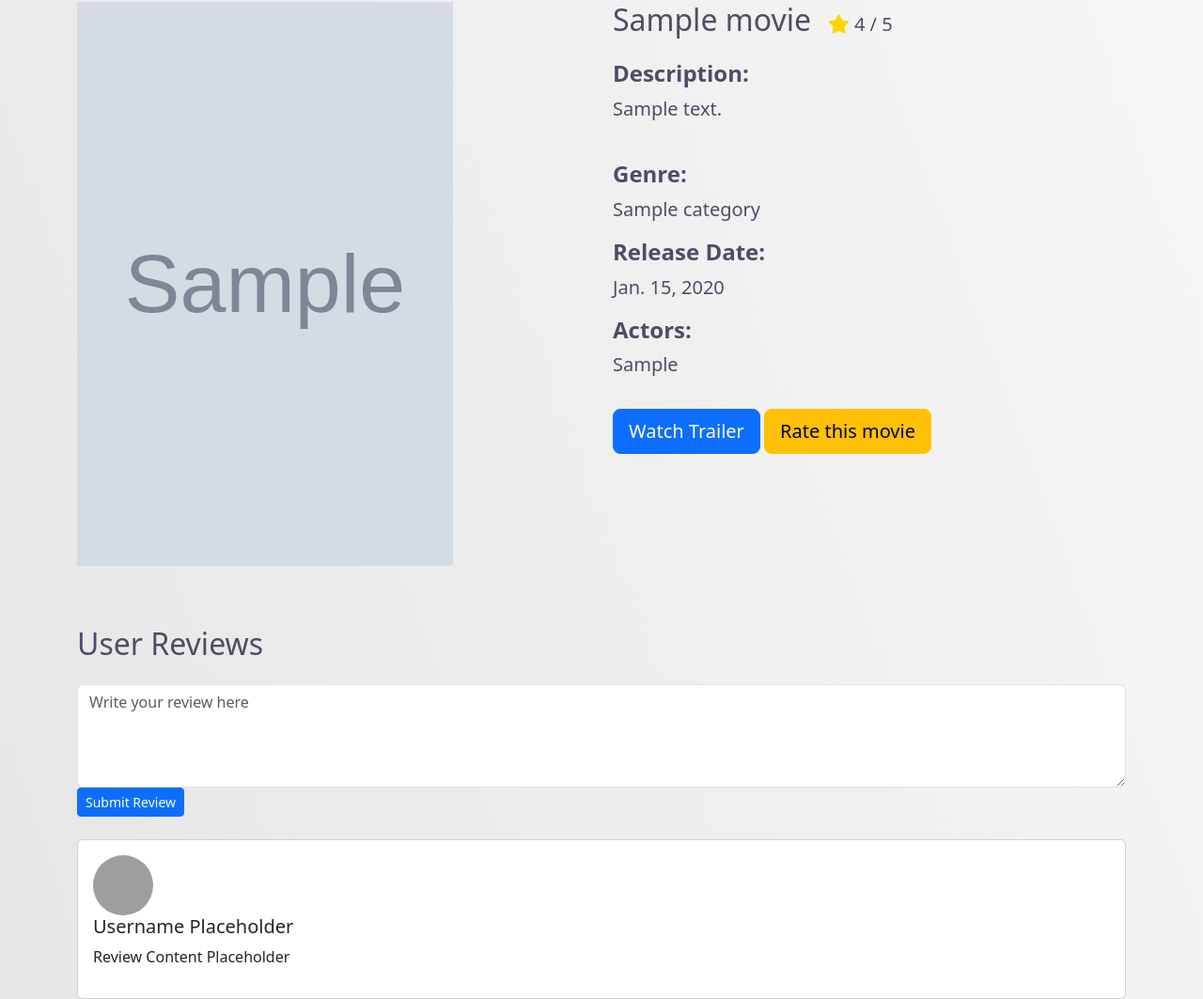
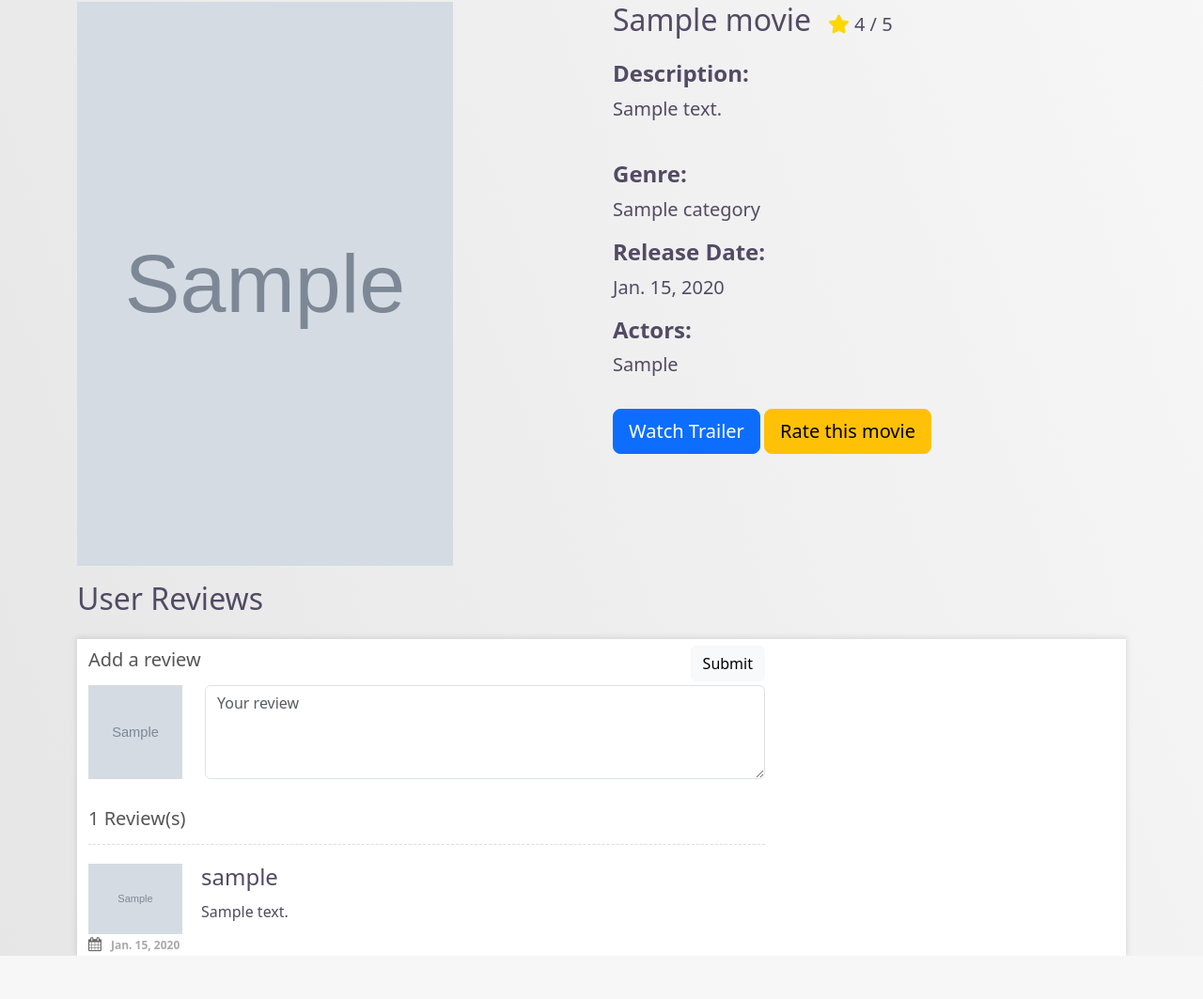
Before and after one commit to vyshnav-vinod/FilmFanatics, a Django app: page /movie/1 in a window 1280 px wide. Shown: the part 122-1185 px from the top of the page at 94% size. After the commit the page ends 1139 px from the top, so only its background shows below. Run offline with Django 5.2, Linux system fonts and the light colour scheme; a user stored in the database is signed in; tables that the repository leaves empty hold one stand-in row (values such as "Sample post"); grey boxes marked "Sample" are stand-in pictures; some libraries are stand-ins or nearby versions; grey boxes are pictures that could not be loaded.

Commit message:
Review section improved

```diff
--- a/filmfanatics/main/models.py
+++ b/filmfanatics/main/models.py
@@ -38,3 +38,4 @@ class Review(models.Model):
     review = models.CharField(max_length=500, null=True)
     rating = models.IntegerField(default=0)
     movie = models.ForeignKey(Movie, on_delete=models.CASCADE)
+    added_on = models.DateField(auto_now=True)
--- a/filmfanatics/main/views.py
+++ b/filmfanatics/main/views.py
@@ -98,7 +98,9 @@ def profile(request, pk):
 
 def view_movie(request, pk):
     movie = Movie.objects.get(id=pk)
-    return render(request, "view_movie.html", {"movie": movie})
+    reviews = Review.objects.filter(movie=movie)
+    reviews_count = reviews.count()
+    return render(request, "view_movie.html", {"movie": movie, "reviews": reviews, "count": reviews_count})
 
 def list_movies(request):
     genres = Category.objects.all()
--- a/filmfanatics/static/css/style.css
+++ b/filmfanatics/static/css/style.css
@@ -41,3 +41,131 @@ body {
       object-fit: cover;
   }
   /* PRofile photo end */
+
+  /* Reviewss */
+  content-item {
+    padding:30px 0;
+	background-color:#FFFFFF;
+}
+
+.content-item.grey {
+	background-color:#F0F0F0;
+	padding:50px 0;
+	height:100%;
+}
+
+.content-item h2 {
+	font-weight:700;
+	font-size:35px;
+	line-height:45px;
+	text-transform:uppercase;
+	margin:20px 0;
+}
+
+.content-item h3 {
+	font-weight:400;
+	font-size:20px;
+	color:#555555;
+	margin:10px 0 15px;
+	padding:0;
+}
+
+.content-headline {
+	height:1px;
+	text-align:center;
+	margin:20px 0 70px;
+}
+
+.content-headline h2 {
+	background-color:#FFFFFF;
+	display:inline-block;
+	margin:-20px auto 0;
+	padding:0 20px;
+}
+
+.grey .content-headline h2 {
+	background-color:#F0F0F0;
+}
+
+.content-headline h3 {
+	font-size:14px;
+	color:#AAAAAA;
+	display:block;
+}
+
+
+#comments {
+    box-shadow: 0 -1px 6px 1px rgba(0,0,0,0.1);
+	background-color:#FFFFFF;
+}
+
+#comments form {
+	margin-bottom:30px;
+}
+
+#comments .btn {
+	margin-top:7px;
+}
+
+#comments form fieldset {
+	clear:both;
+}
+
+#comments form textarea {
+	height:100px;
+}
+
+#comments .media {
+	border-top:1px dashed #DDDDDD;
+	padding:20px 0;
+	margin:0;
+}
+
+#comments .media > .pull-left {
+    margin-right:20px;
+}
+
+#comments .media img {
+	max-width:100px;
+}
+
+#comments .media h4 {
+	margin:0 0 10px;
+}
+
+#comments .media h4 span {
+	font-size:14px;
+	float:right;
+	color:#999999;
+}
+
+#comments .media p {
+	margin-bottom:15px;
+	text-align:justify;
+}
+
+#comments .media-detail {
+	margin:0;
+}
+
+#comments .media-detail li {
+	color:#AAAAAA;
+	font-size:12px;
+	padding-right: 10px;
+	font-weight:600;
+}
+
+#comments .media-detail a:hover {
+	text-decoration:underline;
+}
+
+#comments .media-detail li:last-child {
+	padding-right:0;
+}
+
+#comments .media-detail li i {
+	color:#666666;
+	font-size:15px;
+	margin-right:10px;
+}
+/* REVIEWS end */
--- a/filmfanatics/templates/base.html
+++ b/filmfanatics/templates/base.html
@@ -9,6 +9,7 @@
         <link rel="stylesheet" href="{% static 'css/style.css' %}">
         <link rel="stylesheet" href="https://cdnjs.cloudflare.com/ajax/libs/font-awesome/5.15.4/css/all.min.css">
         <script src="https://cdn.jsdelivr.net/npm/bootstrap@5.3.3/dist/js/bootstrap.bundle.min.js" integrity="sha384-YvpcrYf0tY3lHB60NNkmXc5s9fDVZLESaAA55NDzOxhy9GkcIdslK1eN7N6jIeHz" crossorigin="anonymous"></script>
+        <link href="https://maxcdn.bootstrapcdn.com/font-awesome/4.3.0/css/font-awesome.min.css" rel="stylesheet">
     </head>
     <body>
         <!-- NAVBAR -->
--- a/filmfanatics/templates/view_movie.html
+++ b/filmfanatics/templates/view_movie.html
@@ -26,41 +26,59 @@
             <a href="{% url 'main:ratemovie' movie.id %}"><button type="button" class="btn btn-warning btn-lg mt-3">Rate this movie</button></a>
         </div>
     </div>
-    <div class="row mt-5">
-        <div class="col-md-12">
+
     <h2 class="h2 mb-4">User Reviews</h2>
-            <!-- Review submission form -->
+
+    <section class="content-item" id="comments">
+        <div class="container">
+            <div class="row">
+                <div class="col-sm-8">
                     {% if user.is_authenticated %}
                     <form method="post" action="{% url 'main:reviewmovie' movie.id %}"> {% csrf_token %}
-                <div class="form-group">
-                    <textarea class="form-control" name="review" rows="4" placeholder="Write your review here" required></textarea>
+                        <h3 class="pull-left">Add a review</h3>
+                        <button type="submit" class="btn btn-light pull-right">Submit</button>
+                        <fieldset>
+                            <div class="row">
+                                <div class="col-sm-3 col-lg-2 hidden-xs">
+                                    <img class="img-responsive" src="{{ user.avatar.img }}" alt="" style="height: 100px; width: 100px;">
                                 </div>
-                <div class="form-group text-right">
-                    <button type="submit" class="btn btn-primary btn-sm right">Submit Review</button>
+                                <div class="form-group col-xs-12 col-sm-9 col-lg-10">
+                                    <textarea class="form-control" id="message" placeholder="Your review" required="" name="review"></textarea>
                                 </div>
+                            </div>
+                        </fieldset>
                     </form>
                     {% else %}
-            <div class="alert alert-warning" role="alert">
+                    <div class="alert alert-warning mt-3" role="alert">
                         You must be logged in to review.
                         <a href="{% url 'main:login' %}" class="btn btn-primary btn-sm ml-2">Login</a>
                     </div>
                     {% endif %}
-            <!-- Display reviews -->
-            <div class="mt-4">
-                <div class="card">
-                    <div class="card-body">
+
+                    <h3>{{ count }} Review(s)</h3>
+
+                    <!-- REVIEW - START -->
+                    {% for review in reviews %}
                     <div class="media">
-                            <img src="avatar_url_placeholder" class="mr-3 rounded-circle" alt="User Avatar" style="width: 64px; height: 64px;">
+                        <a class="pull-left" href="{% url 'main:profile' review.user.id %}"><img class="media-object" src="{{ review.user.avatar.img }}" alt=""></a>
                         <div class="media-body">
-                                <h5 class="mt-0">Username Placeholder</h5>
-                                <p>Review Content Placeholder</p>
+                            <h4 class="media-heading">{{ review.user.username }}</h4>
+                            <p>{{ review.review }}</p>
+                            <ul class="list-unstyled list-inline media-detail pull-left">
+                                <li><i class="fa fa-calendar"></i>{{ review.added_on }}</li>
+                            </ul>
+                        </div>
+                    </div>
+                    {% empty %}
+                    <div class="alert alert-info" role="alert">
+                        No reviews yet!!
+                    </div>
+                    {% endfor %}
+                    <!-- REVIEW - END -->
                 </div>
             </div>
         </div>
-                </div>
-            </div>
-        </div>
-    </div>
+    </section>
 
 </div>
 
```
Also changed, not shown: filmfanatics/main/migrations/0009_review_added_on.py (added). Lines whose indentation alone changed are shown as unchanged.
